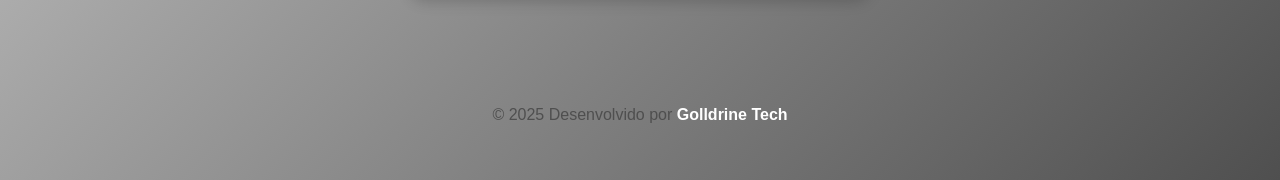
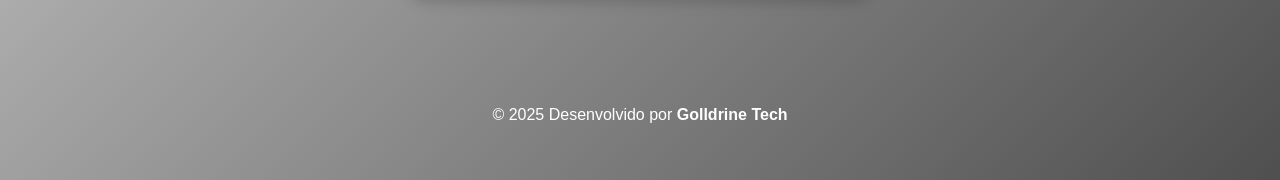
Before and after one commit to Golldrine/Masseratto, a plain HTML site: page index.html in a window 1280 px wide. Shown: the part 620-800 px from the top of the page. Drawn offline with Linux system fonts and the light colour scheme.

Commit message:
Update cor do footer completo

```diff
--- a/styles.css
+++ b/styles.css
@@ -109,7 +109,7 @@ body {
     text-align: center;
     padding: 40px;
     background-color: transparent;
-    color: #4f4f4f;
+    color: #fff;
     position: fixed;
     bottom: 0;
     width: 100%;
```
